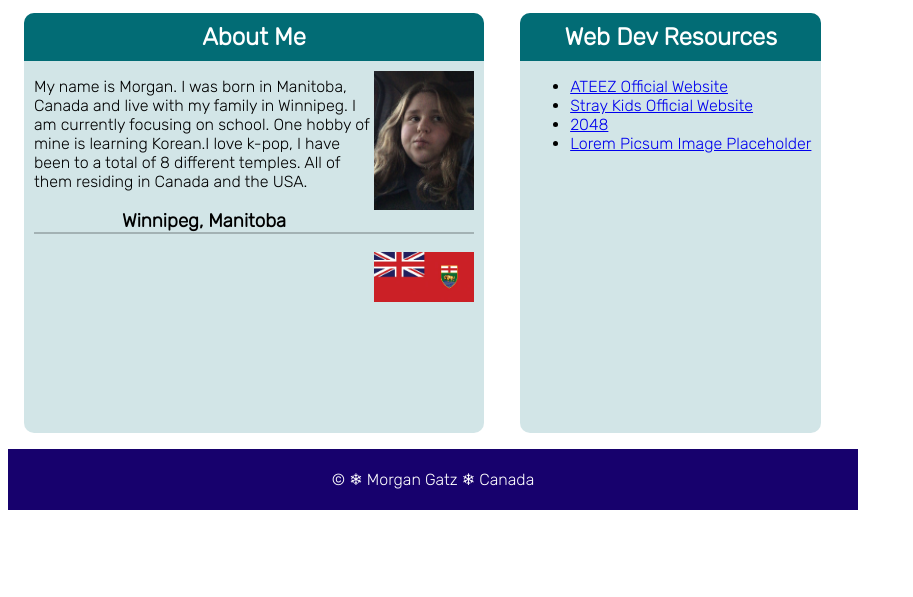
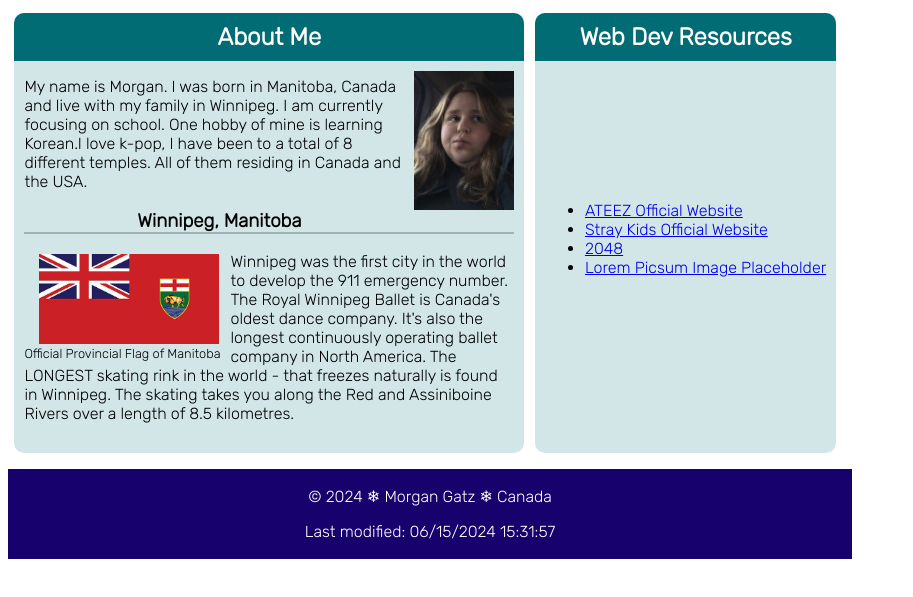
Before and after one commit to morgangatz/wdd131, a plain HTML site: page index.html in a window 1280 px wide. Shown: the part 125-722 px from the top of the page, without its empty margins (0-913 px from the left). Drawn offline with Linux system fonts and the light colour scheme.

Commit message:
finished styling, get date modified to work

```diff
--- a/index.html
+++ b/index.html
@@ -3,7 +3,7 @@
     <head>
         <meta charset="utf-8">
         <meta name="viewport" content="width=device-width, initial-scale=1.0">
-        <script src="getdates.js" defer></script>
+        <script src="scripts/getdates.js" defer></script>
         <title>WDD 131 - Dynamic Web Fundamentals - Morgan Gatz</title>
         <meta name="description" content="Morgan Gatz, WDD 131 - Dynamic Web Fundamentals, Homepage for school work">
         <meta name="author" content="Morgan Gatz">
@@ -25,7 +25,13 @@
             <p>My name is Morgan. I was born in Manitoba, Canada and live with my family in Winnipeg. I am currently focusing on school. One hobby of mine is learning Korean.I love k-pop,
             I have been to a total of 8 different temples. All of them residing in Canada and the USA.</p>
             <h3>Winnipeg, Manitoba</h3>
-            <img src="images/manitoba-flag.jpg">
+            <figure>
+                <img src="images/manitoba-flag.jpg" alt="Manitoba Provincial Flag">
+                <figcaption>Official Provincial Flag of Manitoba</figcaption>
+            </figure>
+                <p>Winnipeg was the first city in the world to develop the 911 emergency number. The Royal Winnipeg
+            Ballet is Canada's oldest dance company. It's also the longest continuously operating ballet company in North America. The LONGEST skating rink in the world - that freezes naturally
+             is found in Winnipeg. The skating takes you along the Red and Assiniboine Rivers over a length of 8.5 kilometres.</p>
         </div>
         <div class="card">
             <h2>Web Dev Resources</h2>
@@ -38,7 +44,7 @@
         </div>
     </main>
     <footer>
-        <p>&copy;<id="copyright"> ❄ Morgan Gatz ❄ Canada</p>
+        <p id="currentYear">❄ Morgan Gatz ❄ Canada</p>
         <p id="lastModified"></p>
     </footer>
 </html>
--- a/scripts/getdates.js
+++ b/scripts/getdates.js
@@ -1,15 +1,11 @@
-document.addEventListener("DOMContentLoaded", function() {
+document.addEventListener('DOMContentLoaded', function() {
     // Get the current year
     const currentYear = new Date().getFullYear();
+    // Output the current year in the footer's first paragraph
+    document.getElementById('currentYear').textContent = `© ${currentYear} ❄ Morgan Gatz ❄ Canada`;
 
-    // Get the last modified date
+    // Get the last modified date of the document
     const lastModified = document.lastModified;
-
-    // Set the content of the copyright paragraph
-    const copyrightElement = document.getElementById("copyright");
-    copyrightElement.textContent = `© ${currentYear}`;
-
-    // Set the content of the last modified paragraph
-    const lastModifiedElement = document.getElementById("lastModified");
-    lastModifiedElement.textContent = `Last modified: ${lastModified}`;
+    // Output the last modified date in the footer's second paragraph
+    document.getElementById('lastModified').textContent = `Last modified: ${lastModified}`;
 });
--- a/styles/base.css
+++ b/styles/base.css
@@ -1,5 +1,11 @@
 @import url('https://fonts.googleapis.com/css2?family=Rubik:wght@300&display=swap');
 
+html {
+	align-content: center;
+	align-items: center;
+	align-self: center;
+	justify-content: center;
+}
 
 body {
     font-family: "Rubik", sans-serif;
@@ -17,14 +23,29 @@ body h1{
     text-align: center;
 }
 
+.card figure {
+	float: left;
+	font-size: .8rem;
+	margin: 0px;
+	margin-right: 10px;
+}
+
+.card figure img {
+	width: 180px;
+	height: auto;
+	padding: 2px;
+}
+
 .card {
 	display: inline-table;
 	border-radius: 10px;
 	background-color: #026b752d;
-	max-width: 440px;
-	height: 400px;
+	max-width: 490px;
+	height: 420px;
 	padding: 10px;
-    margin: 1rem;
+    margin-top: 1rem;
+	margin-bottom: 1rem;
+	margin-left: .4rem;
 }
 
 .card h2 {
@@ -40,6 +61,10 @@ body h1{
 .card h3 {
 	text-align: center;
 	border-bottom: 2px solid #00000039;
+}
+
+.card ul {
+	margin-top: 140px;
 }
 
 .card img {
@@ -72,6 +97,6 @@ footer {
 	text-align: center;
 	max-width: 840px;
 	background-color: #17016d;
-	padding: 5px;
+	padding: 2px;
 	color: #fff;
 }
```
